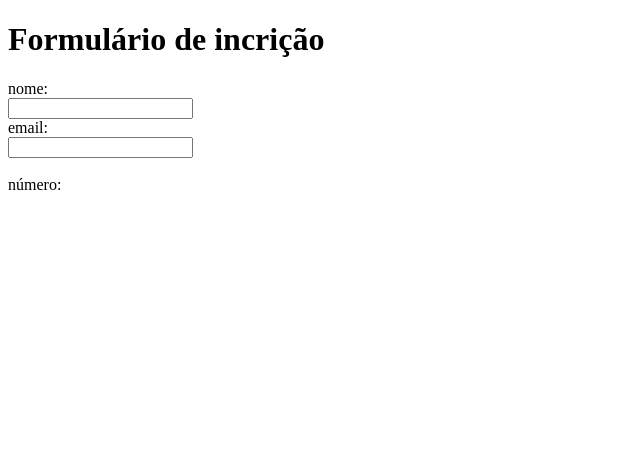
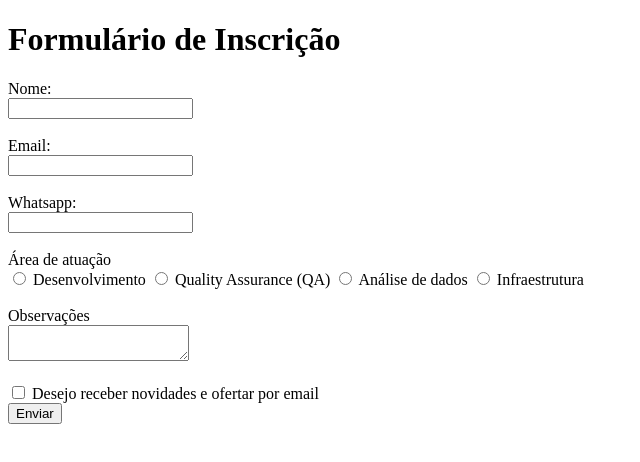
Before and after one commit to AlexLopes223/projeto-1-formulario-de-inscricao, a plain HTML site: page index.html in a window 1280 px wide. Shown: the whole page, without its empty margins (0-640 px from the left). Drawn offline with Linux system fonts and the light colour scheme.

Commit message:
Add files via upload

```diff
--- a/index.html
+++ b/index.html
@@ -1,17 +1,45 @@
 <!DOCTYPE html>
-<html lang="pt-br">
+<html lang="en">
 <head>
     <meta charset="UTF-8">
     <meta name="viewport" content="width=device-width, initial-scale=1.0">
-    <title>Document</title>
+    <title>projeto 1</title>
 </head>
 <body>
-    <h1>Formulário de incrição</h1>
+    <h1>Formulário de Inscrição</h1>
+
     <form>
-        <label for="formulário de inscrição">nome:</form><label><br>
-        <input type="text" name="nome" id="mome"><br>
-        <label for="email">email:<label><br>
-        <input type="email" name="email" id="email"><br><br>
-        <label for="Whatsapp">número:<label><br>
+
+    <label for="nome">Nome:</label><br>
+    <input type="text" name="nome" id="nome"><br><br>
+
+    <label for="email">Email:</label><br>
+    <input type="email" name="email" id="email"><br><br>
+
+    <label for="whatsapp">Whatsapp:</label><br>
+    <input type="number" name="whatsapp" id="whatsapp"><br><br>
+
+    <label for="area">Área de atuação</label><br>
+
+    <input type="radio" name="area" id="desenvolvimento">
+    <label for="desenvolvimento">Desenvolvimento</label>
+
+    <input type="radio" name="area" id="qualityAssurance">
+    <label for="qualityAssurance">Quality Assurance (QA)</label>
+
+    <input type="radio" name="area" id="analiseDados">
+    <label for="analiseDados">Análise de dados</label>
+
+    <input type="radio" name="area" id="infraestrutura">
+    <label for="infraestrutura">Infraestrutura</label><br><br>
+
+    <label for="obs">Observações</label><br>
+    <textarea name="obs" id="obs"></textarea><br><br>
+
+    <input type="checkbox" name="check" id="check">
+    <label for="check">Desejo receber novidades e ofertar por email</label><br>
+    <input type="submit" name="sub" id="sub" value="Enviar">
+    </form>
+
 </body>
 </html>
```
